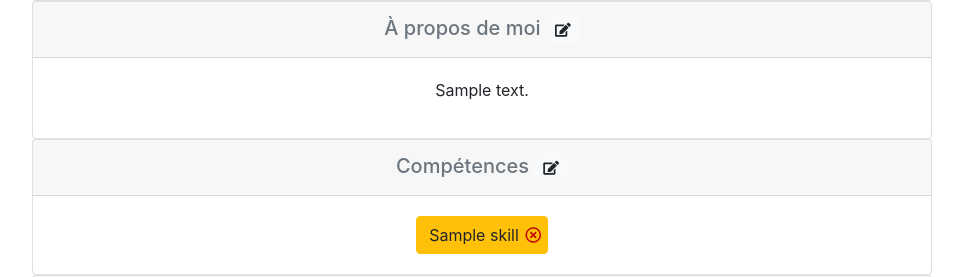
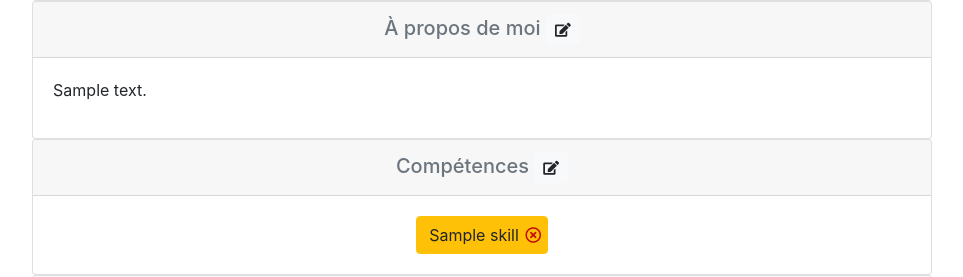
Before and after one commit to cyrielmartin/adopte-un-alternant, a Symfony app: template templates/candidate/profile/profile.html.twig in a window 1280 px wide. Shown: the part 952-1229 px from the top of the page, without its empty margins (158-1121 px from the left). Run offline with Twig, Linux system fonts and the light colour scheme; the template is opened without the code that fills it: most values are stand-ins (such as "Sample title", 1, 10 or a date in 2020); grey boxes marked "Sample" are stand-in pictures; some libraries are stand-ins or nearby versions.

Commit message:
VRAI correction du text-center profil

```diff
--- a/templates/candidate/one.html.twig
+++ b/templates/candidate/one.html.twig
@@ -135,9 +135,9 @@
                         </h2>
                 </div>
                 <div class="card-body">
-                    <p class="text-center">
+                    <p class="text-justify">
                         {% if candidateInformation.about is empty %}
-                            <div class="small text-muted">{{ "Le candidat n'a ajouté aucune présentation." }}</div>
+                            <div class="small text-muted text-center">{{ "Le candidat n'a ajouté aucune présentation." }}</div>
                         {% else %}
                             {{ candidateInformation.about}}
                         {% endif %}
--- a/templates/candidate/profile/profile.html.twig
+++ b/templates/candidate/profile/profile.html.twig
@@ -214,9 +214,9 @@
                         </h2>
                 </div>
                 <div class="card-body">
-                    <p class="text-center">
+                    <p class="text-justify">
                         {% if candidateInformation.about is empty %}
-                            <div class="small text-muted">{{ "Vous n'avez ajouté aucune présentation." }}</div>
+                            <div class="small text-muted text-center">{{ "Vous n'avez ajouté aucune présentation." }}</div>
                         {% else %}
                             {{ candidateInformation.about}}
                         {% endif %}
```
